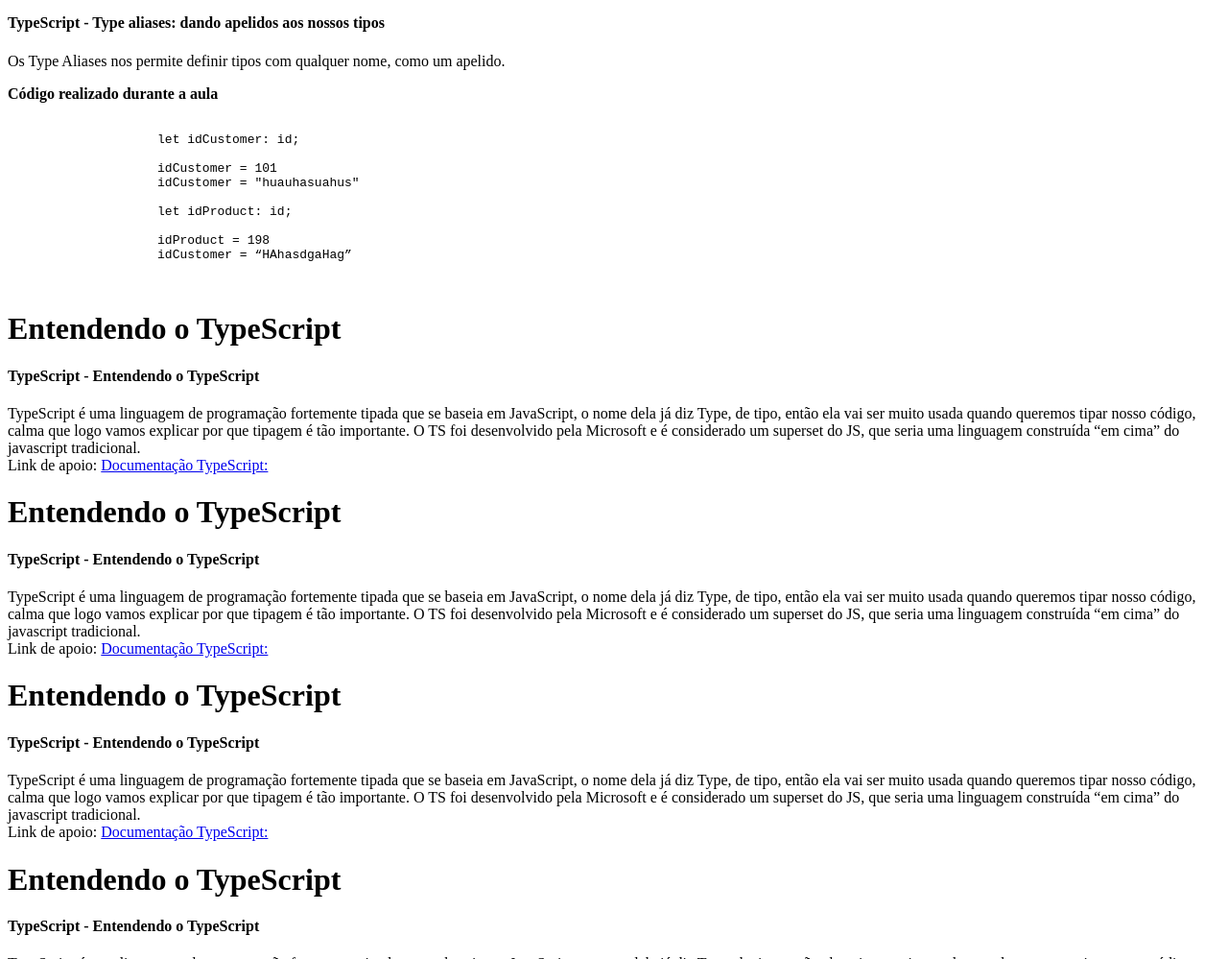
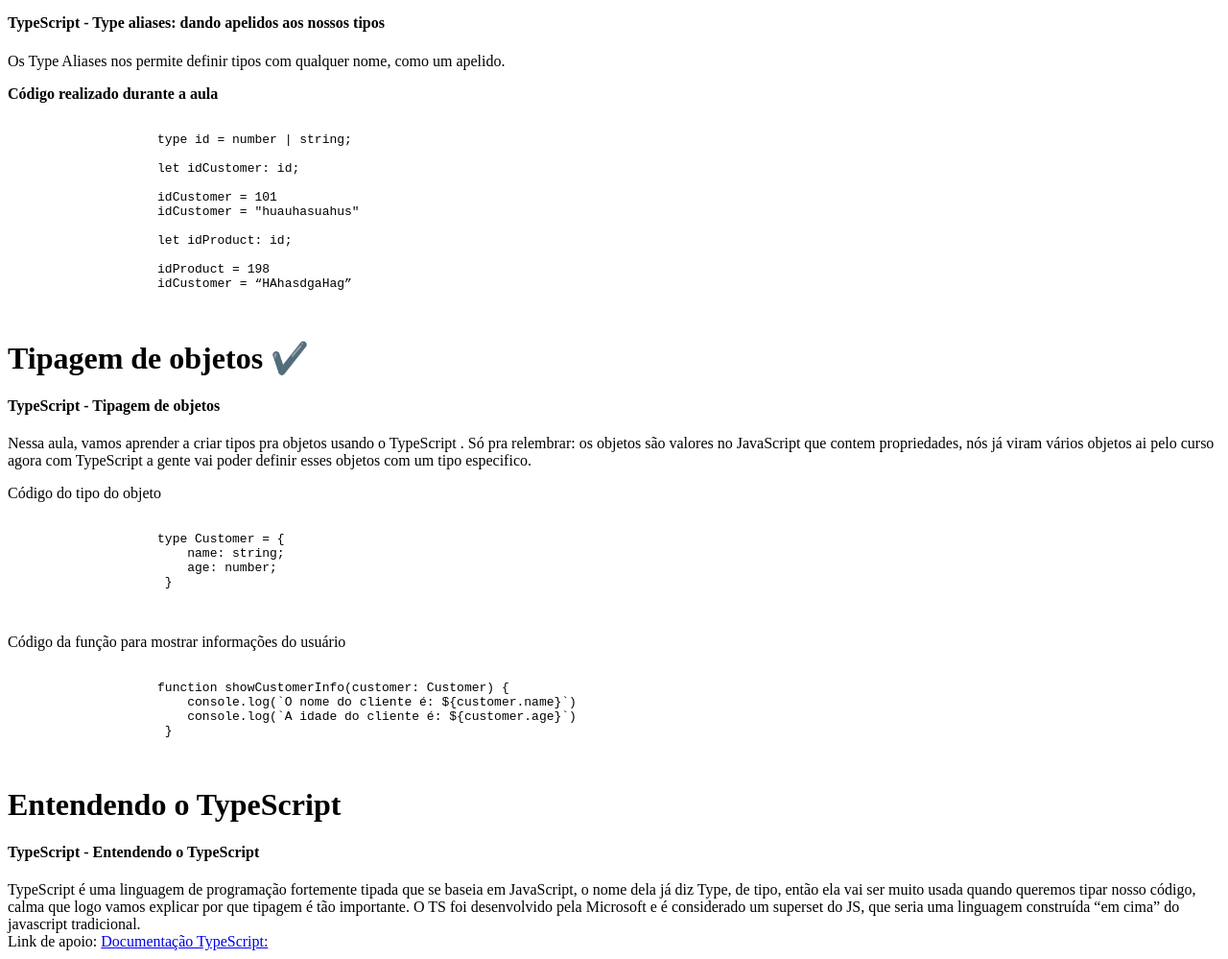
Before and after one commit to FlaviaColiv/JEST_REACT, a plain HTML site: page TYPESCRIPT/index.html in a window 1280 px wide. Shown: the part 2660-3659 px from the top of the page at 96% size. Drawn offline with Linux system fonts and the light colour scheme.

Commit message:
typS 040325 13

```diff
--- a/TYPESCRIPT/index.html
+++ b/TYPESCRIPT/index.html
@@ -235,6 +235,8 @@
             <b>Código realizado durante a aula</b>
             <pre>
                 <code>
+                    type id = number | string;
+
                     let idCustomer: id;
 
                     idCustomer = 101
@@ -249,19 +251,36 @@
         </p>
     </div>
 
+    <!-- ok -->
     <div>
-        <h1>Entendendo o TypeScript</h1>
-        <h4>TypeScript - Entendendo o TypeScript</h4>
+        <h1>Tipagem de objetos ✔️</h1>
+        <h4>TypeScript - Tipagem de objetos</h4>
         <p>
-            TypeScript é uma linguagem de programação fortemente tipada que se baseia em JavaScript, o nome dela já diz
-            Type, de tipo, então ela vai ser muito usada quando queremos tipar nosso código, calma que logo vamos
-            explicar por que tipagem é tão importante.
+            Nessa aula, vamos aprender a criar tipos pra objetos usando o TypeScript .
 
-            O TS foi desenvolvido pela Microsoft e é considerado um superset do JS, que seria uma linguagem construída
-            “em cima” do javascript tradicional.
-            <br>
-            Link de apoio:
-            <a href="https://www.typescriptlang.org/">Documentação TypeScript:</a>
+            Só pra relembrar: os objetos são valores no JavaScript que contem propriedades, nós já viram vários objetos ai pelo curso agora com TypeScript a gente vai poder definir esses objetos com um tipo especifico.
+        </p>
+        <p>
+            Código do tipo do objeto
+            <pre>
+                <code>
+                    type Customer = {
+                        name: string;
+                        age: number;
+                     }
+                </code>
+            </pre>
+        </p>
+        <p>
+            Código da função para mostrar informações do usuário
+            <pre>
+                <code>
+                    function showCustomerInfo(customer: Customer) {
+                        console.log(`O nome do cliente é: ${customer.name}`)
+                        console.log(`A idade do cliente é: ${customer.age}`)
+                     }
+                </code>
+            </pre>
         </p>
     </div>
 
```
